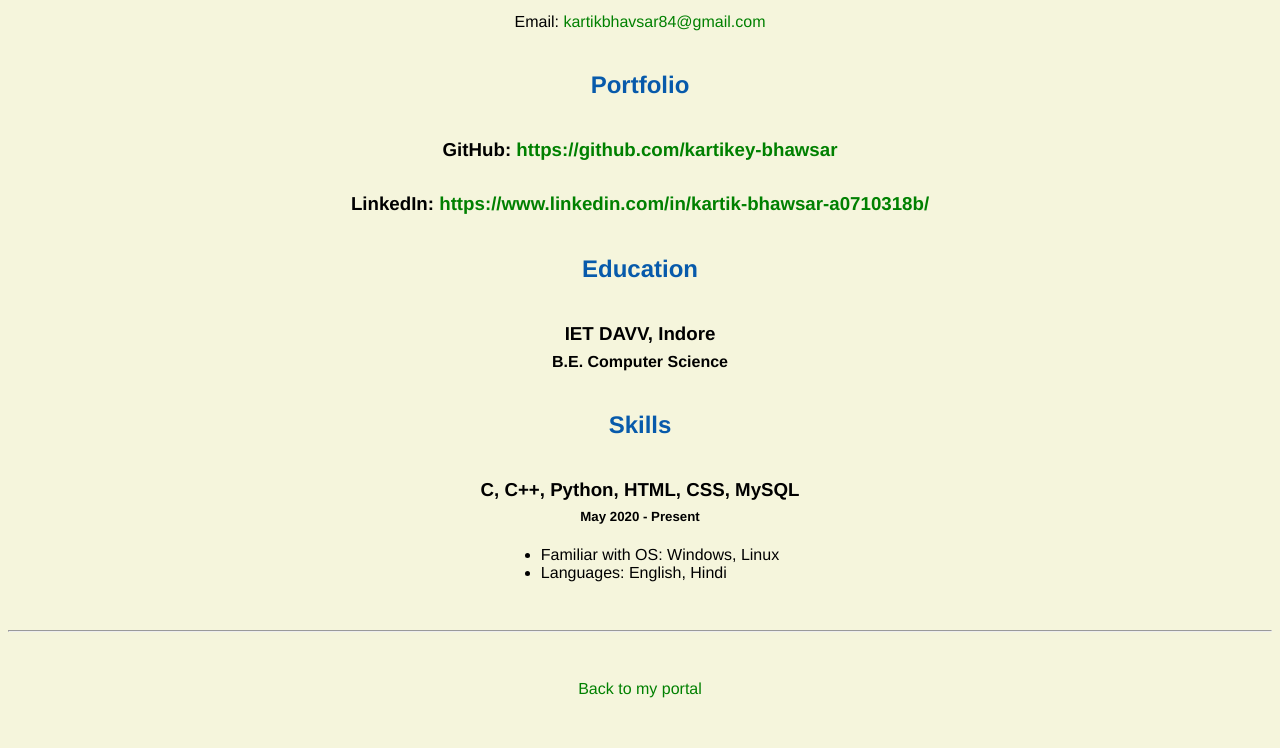
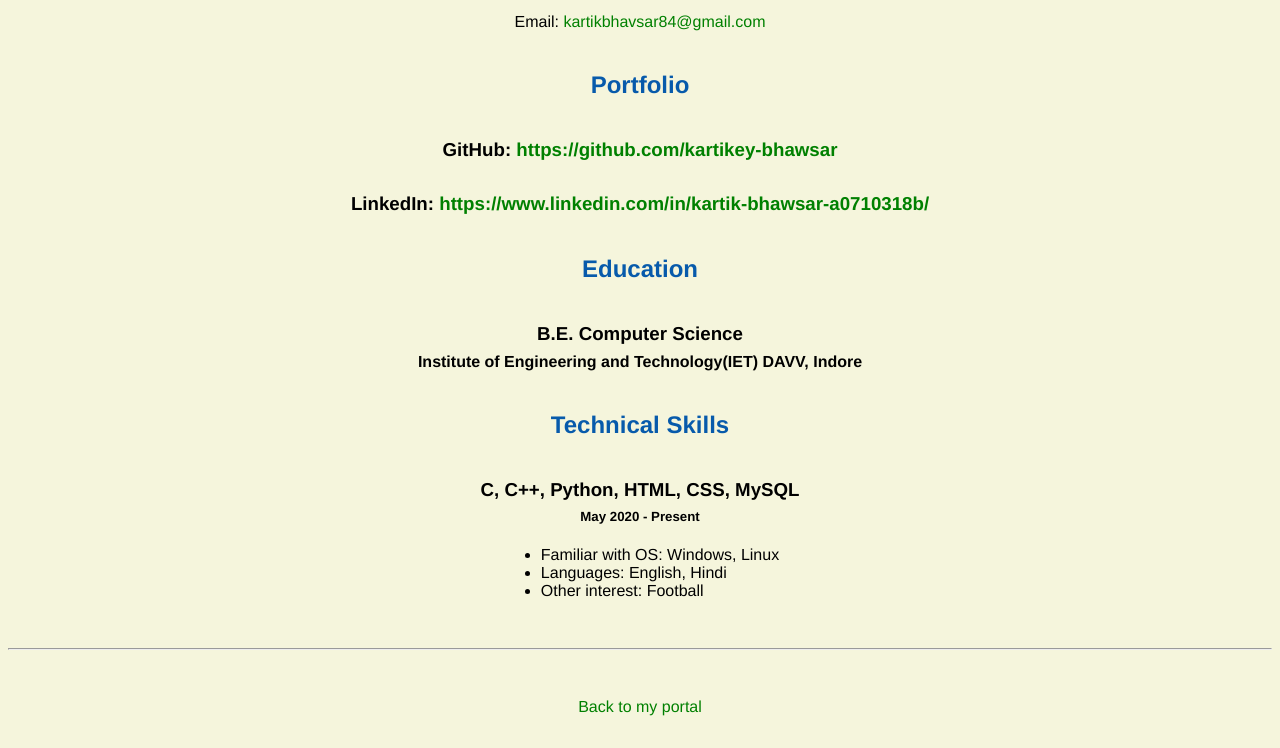
Before and after one commit to kartikey-bhawsar/kartikey-bhawsar.github.io, a plain HTML site: page resume.html in a window 1280 px wide. Shown: the part 164-912 px from the top of the page. Drawn offline with Linux system fonts and the light colour scheme.

Commit message:
Update resume.html

```diff
--- a/resume.html
+++ b/resume.html
@@ -9,12 +9,12 @@
     <link rel="stylesheet" href="css/master.css">
     <link rel="stylesheet" href="favicon.ico" type="image/x-icon">
     <link rel="shortcut" href="favicon.ico" type="image/x-icon">
-    <meta name="viewport" content="width=device-width, initial-scale=1, shrink-to-fit=no"
+    <meta name="viewport" content="width=device-width, initial-scale=1, shrink-to-fit=no">
     <meta name="name" content="Kartikey's Portal">
-    <meta name="robots" content-"noindex, nofollow">
+    <meta name="robots" content="noindex, nofollow">
   </header>
 
-  <body color="white" class="resume">
+  <body class="resume">
     <hr>
 
     <!--img src="images/headshot.jpg" alt="Kartik's headshot" width="20%"-->
@@ -30,15 +30,16 @@
 	  <h3>LinkedIn: <a href="https://www.linkedin.com/in/kartik-bhawsar-a0710318b/" target="_blank">https://www.linkedin.com/in/kartik-bhawsar-a0710318b/</a></h3>
 
 	<h2>Education</h2>
-    <h3>IET DAVV, Indore</h3>
-    <h4>B.E. Computer Science</h4>
+    <h3>B.E. Computer Science</h3>
+    <h4>Institute of Engineering and Technology(IET) DAVV, Indore</h4>
 
-    <h2>Skills</h2>
+    <h2>Technical Skills</h2>
     <h3>C, C++, Python, HTML, CSS, MySQL</h3>
     <h5>May 2020 - Present</h5>
       <ul>
         <li>Familiar with OS: Windows, Linux</li>
 		<li>Languages: English, Hindi</li>
+		<li>Other interest: Football</li>
       </ul>
 
   </body>
```
